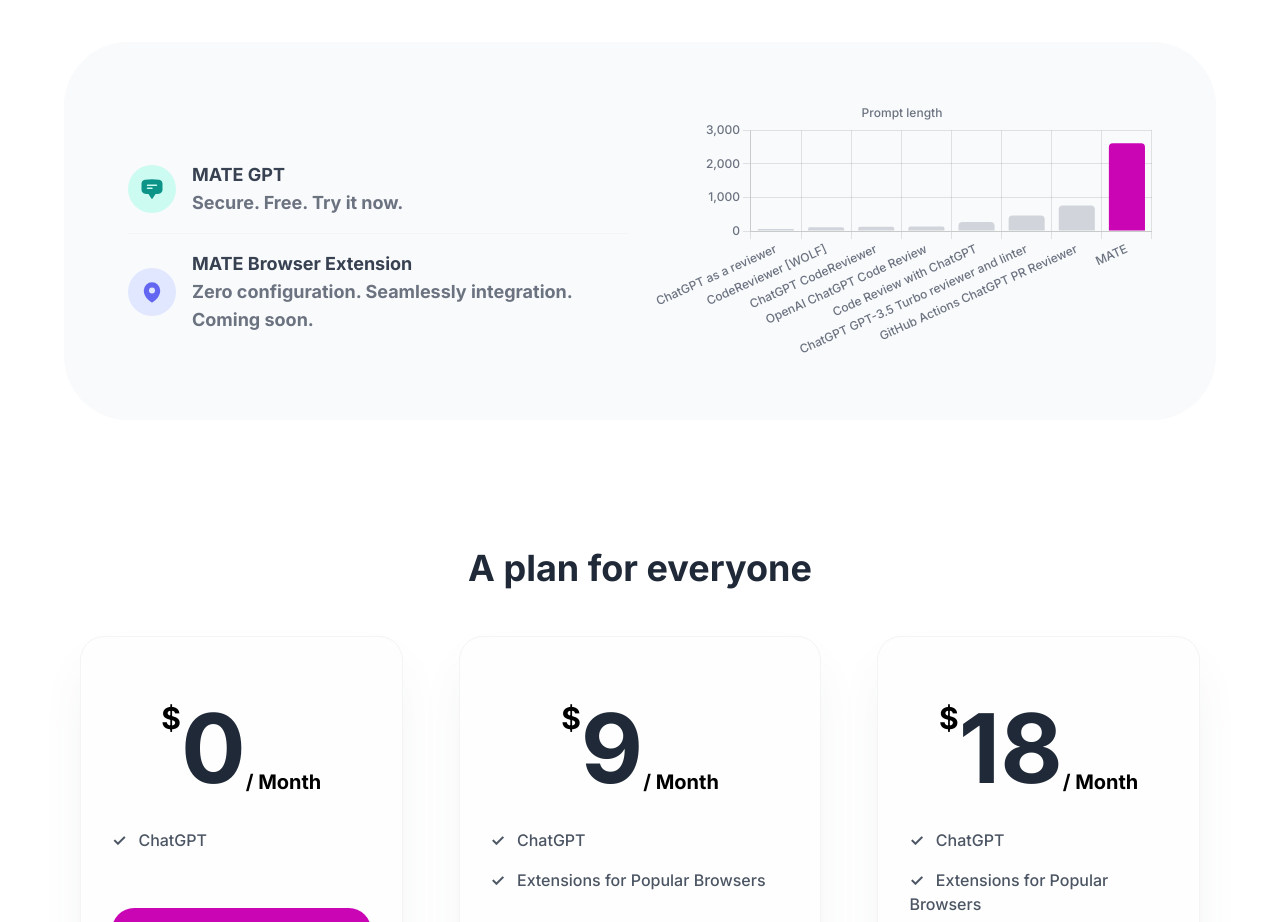
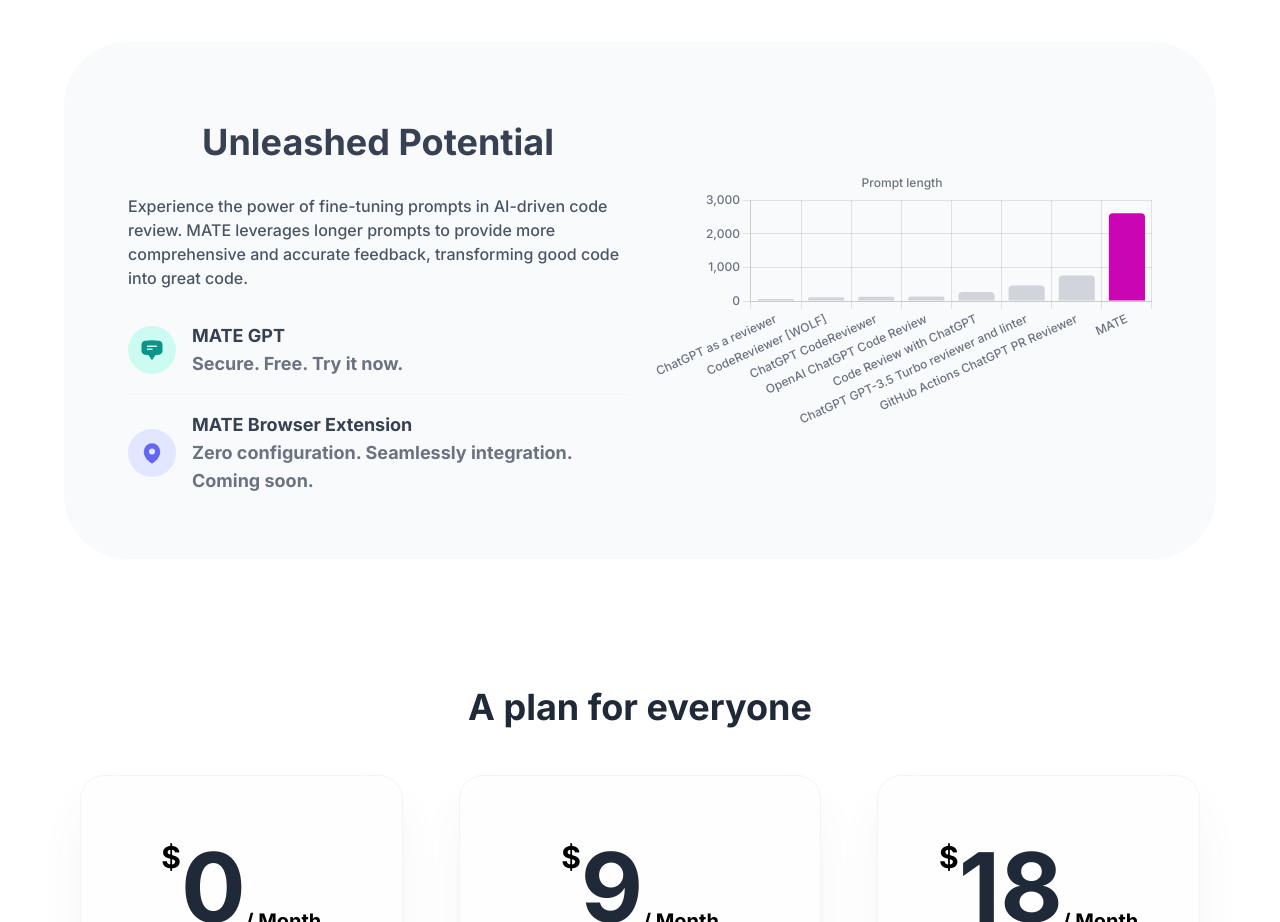
Before and after one commit to apalevich/apalevich.com, an Astro site in the folder astro/: page /mate in a window 1280 px wide. Shown: the part 2380-3302 px from the top of the page. Built offline with nearby package versions, Linux system fonts and the light colour scheme; Astro itself is replaced by a stand-in of ours.

Commit message:
Fix key names

```diff
--- a/astro/src/components/BlockWithIllustration.astro
+++ b/astro/src/components/BlockWithIllustration.astro
@@ -12,10 +12,10 @@ const { content, illustration: Illustration } = Astro.props;
         </div>
         <div class="lg:w-1/2">
           <h2 class="mt-4 text-center font-bold text-gray-700 dark:text-white md:text-4xl">
-            {content.Heading}
+            {content.heading}
           </h2>
           <p class="my-8 text-gray-600 dark:text-gray-300">
-            {content.Description}
+          {content.description}
           </p>
           <div class="divide-y space-y-4 divide-gray-100 dark:divide-gray-800">
             <div class="mt-8 flex gap-4 md:items-center">
```
